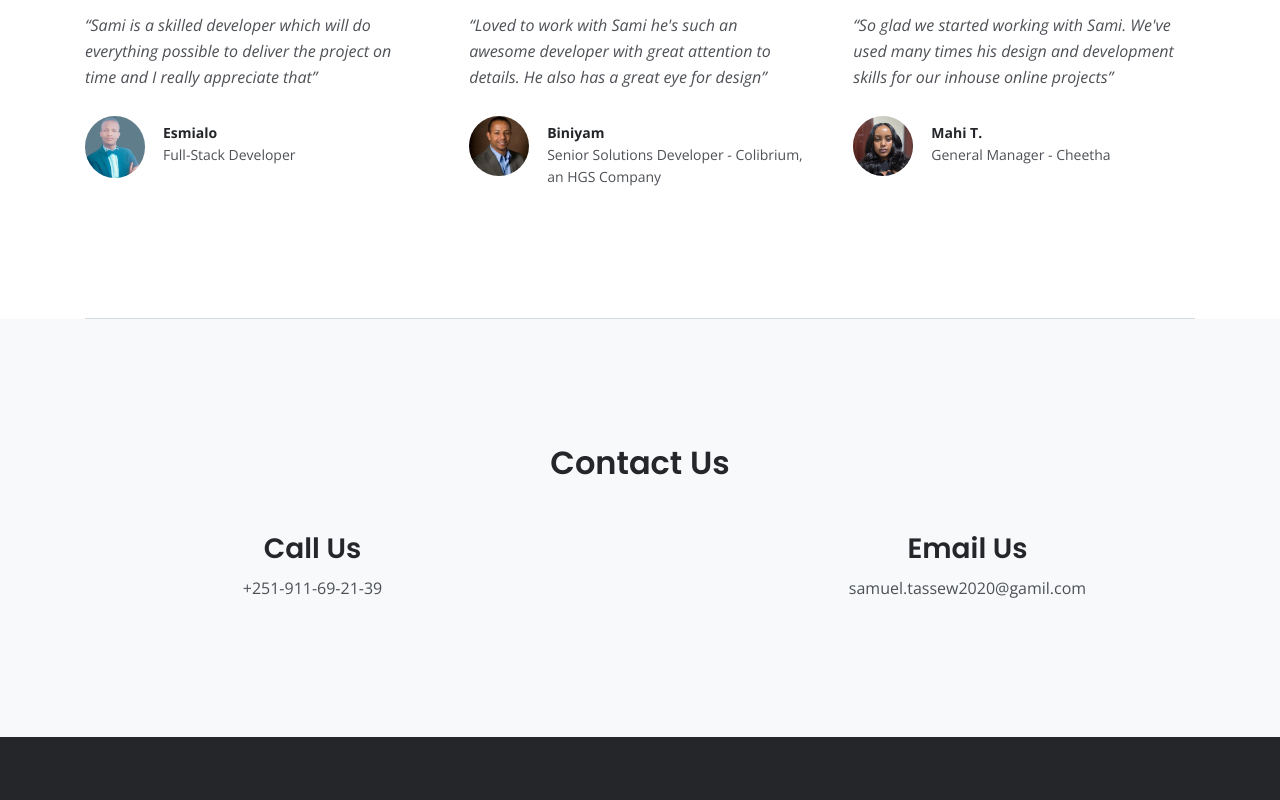
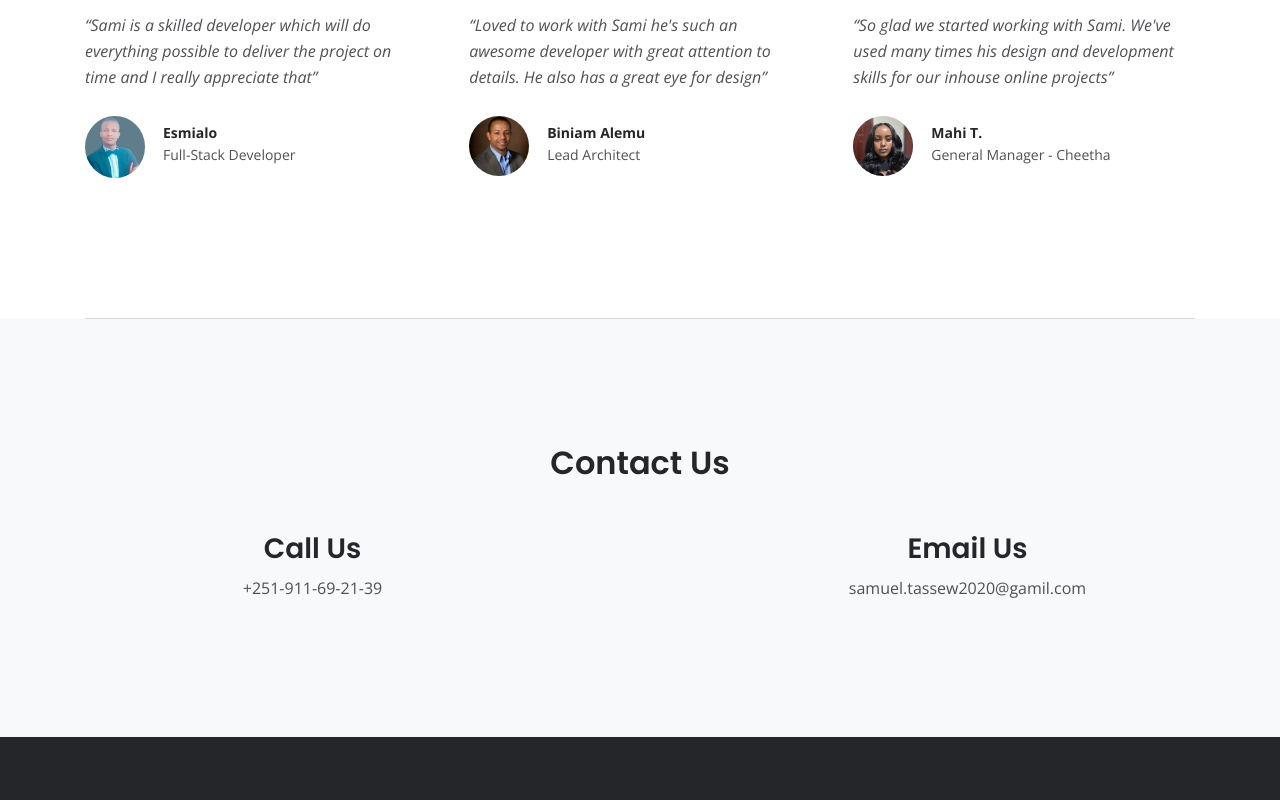
Before and after one commit to Sami692139/portfolio-, a plain HTML site: page index.html in a window 1280 px wide. Shown: the part 4440-5240 px from the top of the page. Drawn offline with nearby package versions, Linux system fonts and the light colour scheme; some icons are missing.

Commit message:
adding picture

```diff
--- a/index.html
+++ b/index.html
@@ -403,8 +403,8 @@
                             <div class="details">
                                 <img src="images/testimonial-2.jpg" alt="alternative">
                                 <div class="text">
-                                    <div class="testimonial-author">Biniyam</div>
-                                    <div class="occupation">Senior Solutions Developer - Colibrium, an HGS Company</div>
+                                    <div class="testimonial-author">Biniam Alemu</div>
+                                    <div class="occupation">Lead Architect</div>
                                 </div> <!-- end of text -->
                             </div> <!-- end of testimonial-details -->
                         </div>
```
Also changed, not shown: images/Curoo.png (added).
